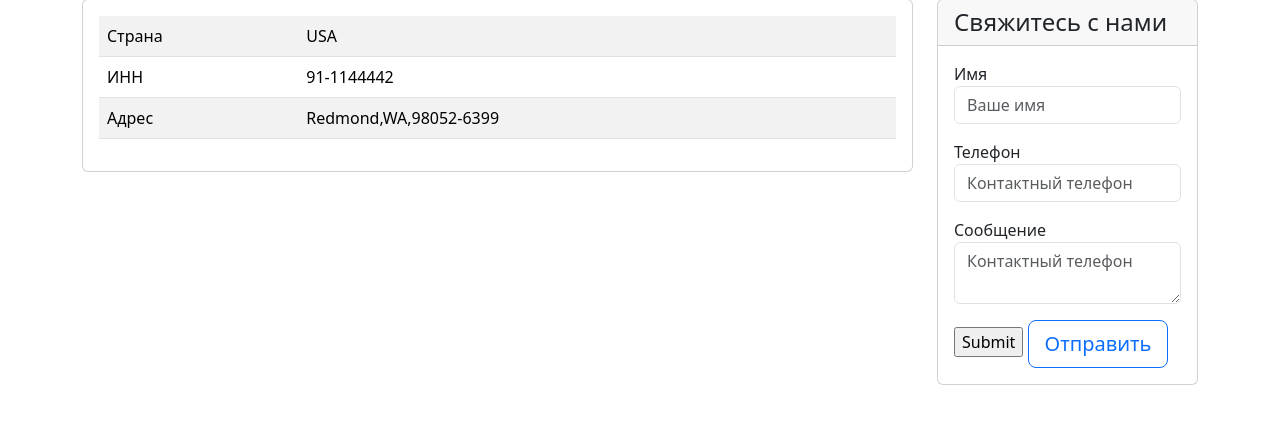
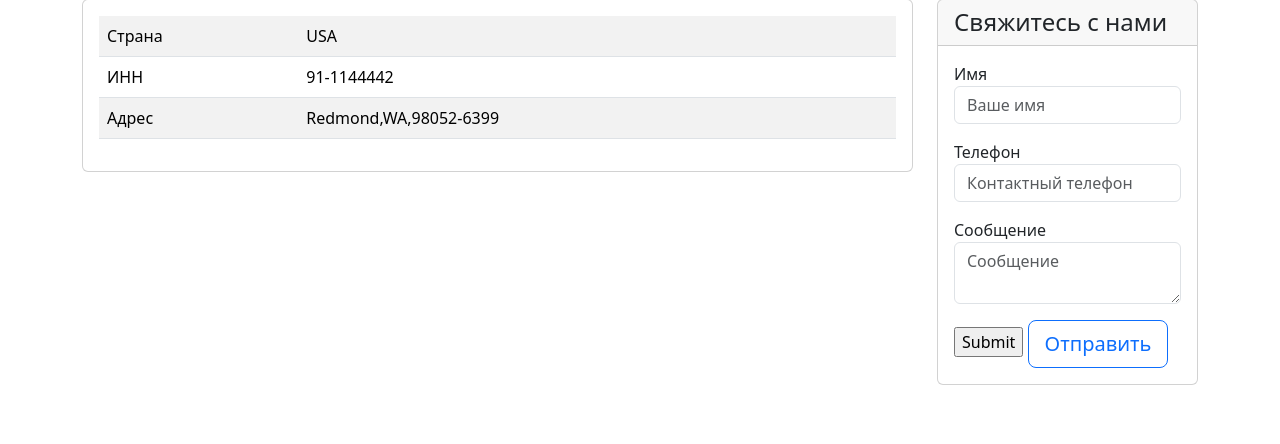
Before and after one commit to Yambur/HW_19.2, a Django app: page / in a window 1280 px wide. Shown: the part 239-683 px from the top of the page. Run offline with Django 4.2, Linux system fonts and the light colour scheme; some libraries are stand-ins or nearby versions.

Commit message:
Подправил

```diff
--- a/catalog/templates/catalog/contacts.html
+++ b/catalog/templates/catalog/contacts.html
@@ -59,7 +59,7 @@
                         </div>
                         <div class="mb-3">
                             <label for="message">Сообщение</label>
-                            <textarea type="text" name="message" class="form-control" id="message" placeholder="Контактный телефон" required></textarea>
+                            <textarea type="text" name="message" class="form-control" id="message" placeholder="Сообщение" required></textarea>
                         </div>
                     </form>
                     <input type="submit">
```
